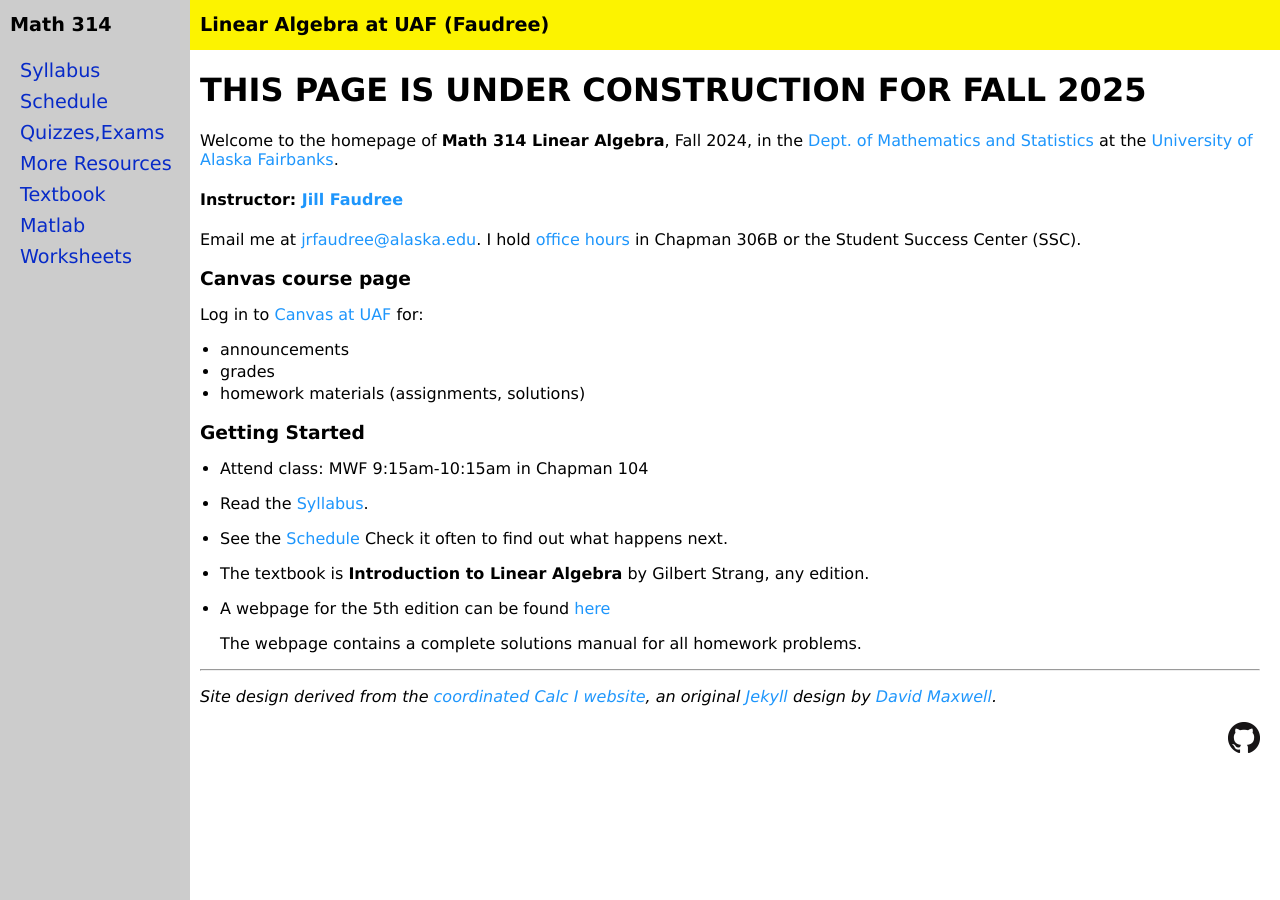
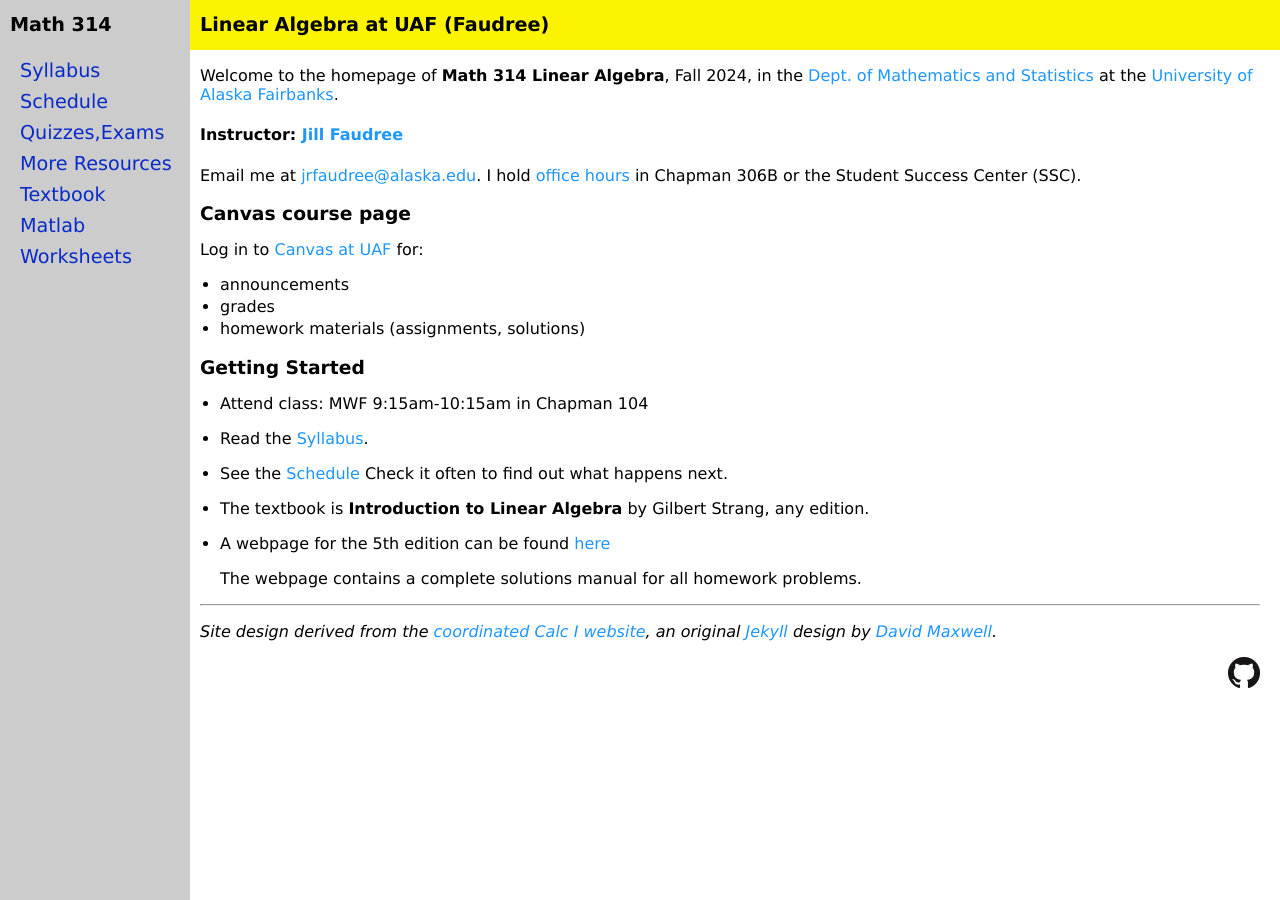
Before and after one commit to jrfaudree/LA, a Jekyll site: the page built from index.md, in a window 1280 px wide. Built offline with Jekyll 4.4.1, drawn with Linux system fonts in a browser that asks for light colours.

Commit message:
Update index.md

```diff
--- a/index.md
+++ b/index.md
@@ -3,7 +3,7 @@
 title: Faudree's Math 314 Linear Algebra
 ---
 
-# **THIS PAGE IS UNDER CONSTRUCTION FOR FALL 2025**
+
 
 Welcome to the homepage of **Math 314 Linear Algebra**, Fall 2024, in the [Dept. of Mathematics and Statistics](http://www.uaf.edu/dms/) at the [University of Alaska Fairbanks](http://www.uaf.edu/).
 
```
